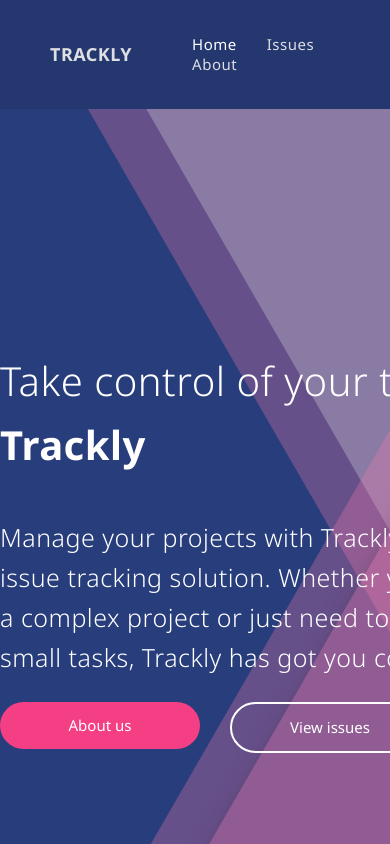
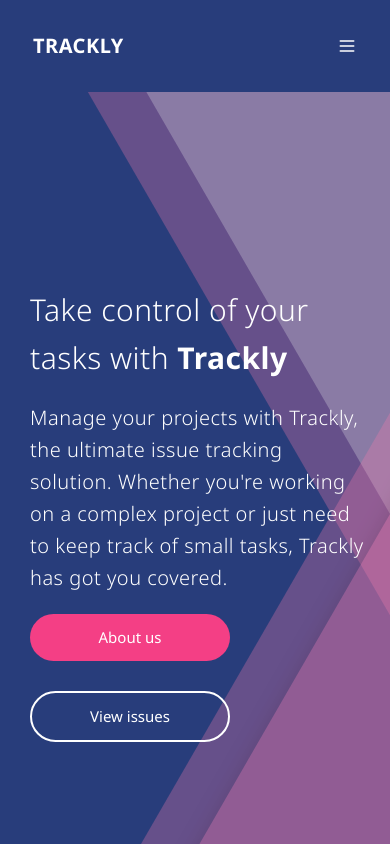
Before and after one commit to martanara/issue-tracker, a React (Create React App) app: page / in a window 390 px wide. Shown: the top 844 px of the page. Built offline with nearby package versions, Linux system fonts and the light colour scheme.

Commit message:
Add styling for RWD

```diff
--- a/src/components/Navbar/Navbar.tsx
+++ b/src/components/Navbar/Navbar.tsx
@@ -1,30 +1,37 @@
-import React from "react";
+import React, { useState } from "react";
 
 import { NavLink } from "react-router-dom";
+
+import { HiOutlineX, HiOutlineMenu } from "react-icons/hi";
 
 import "./styles.scss";
 
 const Navbar = () => {
+    const [isOpen, setIsOpen] = useState(false);
+
+    const toggleMenu = () => setIsOpen(!isOpen);
+
     return (
         <div className="navbar">
-            <ul className="navbar-list">
-                <li className="navbar-icon">
-                    <NavLink to="/">Trackly</NavLink>
-                </li>
-            </ul>
-            <ul className="navbar-list">
+            <div className="navbar-icon">
+                <NavLink to="/">Trackly</NavLink>
+            </div>
+            <div className="navbar-toggle" onClick={toggleMenu}>
+                {isOpen ? <HiOutlineX size={20} color="white" /> : <HiOutlineMenu size={20} color="white" />}
+            </div>
+            <ul className={`navbar-list ${isOpen ? "show-menu" : ""}`}>
                 <li>
-                    <NavLink className={({ isActive }) => (isActive ? "link-active" : "")} to="/">
+                    <NavLink className={({ isActive }) => (isActive ? "link-active" : "")} to="/" onClick={toggleMenu}>
                         Home
                     </NavLink>
                 </li>
                 <li>
-                    <NavLink className={({ isActive }) => (isActive ? "link-active" : "")} to="/issues">
+                    <NavLink className={({ isActive }) => (isActive ? "link-active" : "")} to="/issues" onClick={toggleMenu}>
                         Issues
                     </NavLink>
                 </li>
                 <li>
-                    <NavLink className={({ isActive }) => (isActive ? "link-active" : "")} to="/about">
+                    <NavLink className={({ isActive }) => (isActive ? "link-active" : "")} to="/about" onClick={toggleMenu}>
                         About
                     </NavLink>
                 </li>
--- a/src/components/Navbar/styles.scss
+++ b/src/components/Navbar/styles.scss
@@ -1,37 +1,74 @@
 @import "../../styles/settings.scss";
 
 .navbar {
+    padding: 20px 40px;
     display: flex;
     justify-content: space-between;
     align-items: center;
-    background-color: darken($color-dark-blue, 3%);
+    flex-wrap: wrap;
+    background: $color-dark-blue;
     line-height: 1.3;
-    padding: 20px;
-    color: $color-white;
-}
 
-.navbar-icon {
-    font-weight: 700;
-    font-size: 1.2em;
-    text-transform: uppercase;
-    color: $color-white;
-}
+    ul {
+        list-style: none;
+    }
 
-.navbar-list {
-    list-style-type: none;
-    padding-left: 30px;
+    a {
+        padding: 10px 0 10px 40px;
+        cursor: pointer;
+        text-align: center;
+        text-decoration: none;
+        text-transform: uppercase;
+        color: $color-gray;
 
-    li {
-        display: inline-block;
-        margin-right: 30px;
-
-        a {
-            text-decoration: none;
-            color: $color-gray;
-        }
-
-        .link-active {
-            color: $color-white;
+        @media (max-width: 768px) {
+            padding: 0;
         }
     }
+
+    .link-active {
+        color: $color-white;
+    }
+
+    .navbar-list {
+        position: relative;
+        display: flex;
+        justify-content: space-between;
+        align-items: center;
+
+        @media (max-width: 768px) {
+            display: none;
+            flex-direction: column;
+            justify-content: space-evenly;
+            overflow: hidden;
+            width: 100%;
+            height: 170px;
+            transition: max-height 0.3s ease-in;
+
+            &.show-menu {
+                display: flex;
+            }
+        }
+    }
+
+    .navbar-icon {
+        a {
+            font-weight: 700;
+            font-size: 20px;
+            color: $color-white;
+            padding: 0;
+        }
+    }
+
+    .navbar-toggle {
+        display: none;
+
+        @media (max-width: 768px) {
+            display: flex;
+        }
+    }
+
+    @media (max-width: 768px) {
+       padding: 33px;
+    }
 }
--- a/src/pages/About/styles.scss
+++ b/src/pages/About/styles.scss
@@ -41,6 +41,11 @@
             flex-direction: row;
             gap: 30px;
         }
+
+        @media (max-width: 768px) {
+            width: 400px;
+            padding: 0 30px;
+         }
     }
 }
 
@@ -49,4 +54,8 @@
     max-width: 500px;
     margin: 0 auto;
     line-height: 2em;
+
+    @media (max-width: 768px) {
+        width: 300px;
+     }
 }
--- a/src/pages/Home/styles.scss
+++ b/src/pages/Home/styles.scss
@@ -41,12 +41,18 @@
 
     .splash-message {
         width: 600px;
+        padding: 0 30px;
 
         .splash-message-title {
             font-size: 40px;
+            margin: 0;
 
             span {
                 font-weight: 700;
+            }
+
+            @media (max-width: 768px) {
+                font-size: 30px;
             }
         }
 
@@ -55,12 +61,20 @@
             font-size: 25px;
             font-weight: 300;
             line-height: 1.6;
+
+            @media (max-width: 768px) {
+                font-size: 20px;
+            }
         }
 
         .splash-message-buttons {
             display: flex;
             flex-direction: row;
             gap: 30px;
+
+            @media (max-width: 768px) {
+                flex-direction: column;
+            }
         }
 
         &::before {
@@ -91,6 +105,10 @@
             z-index: -1;
             transition: all 0.6s ease;
         }
+
+        @media (max-width: 768px) {
+            width: 400px;
+        }
     }
 
     &:hover {
```
